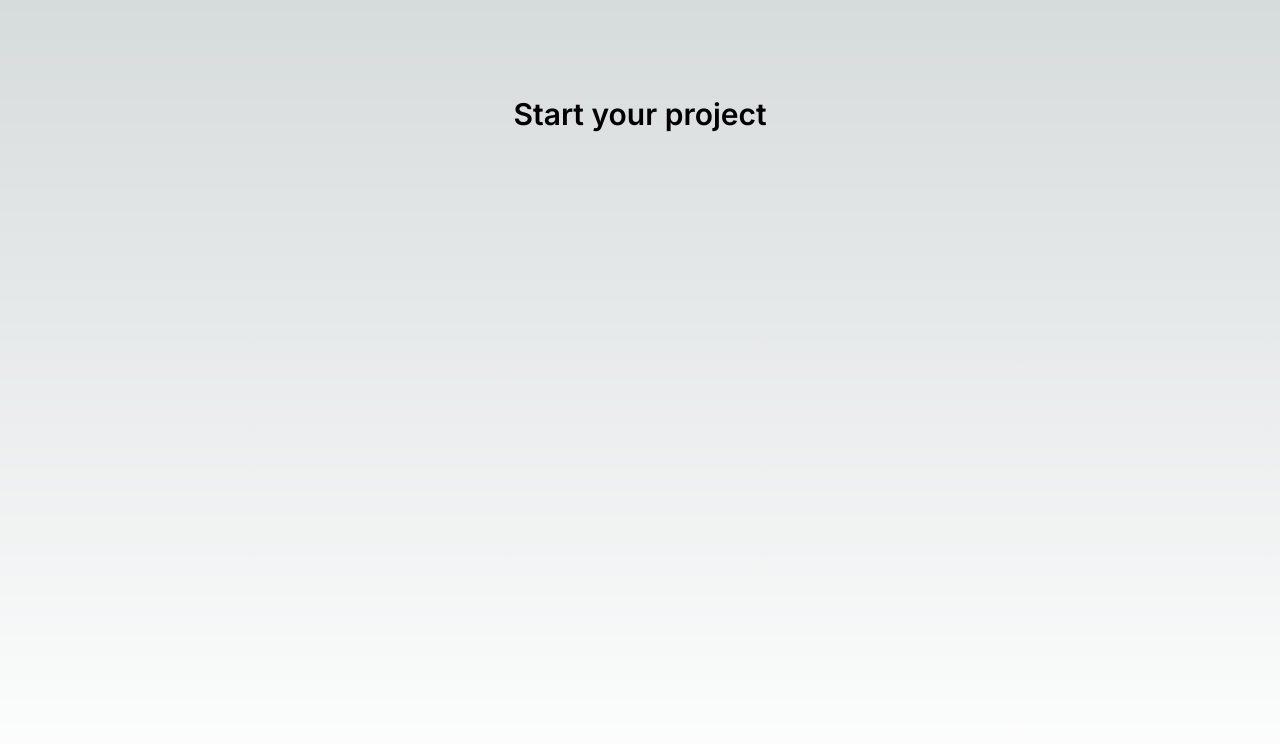
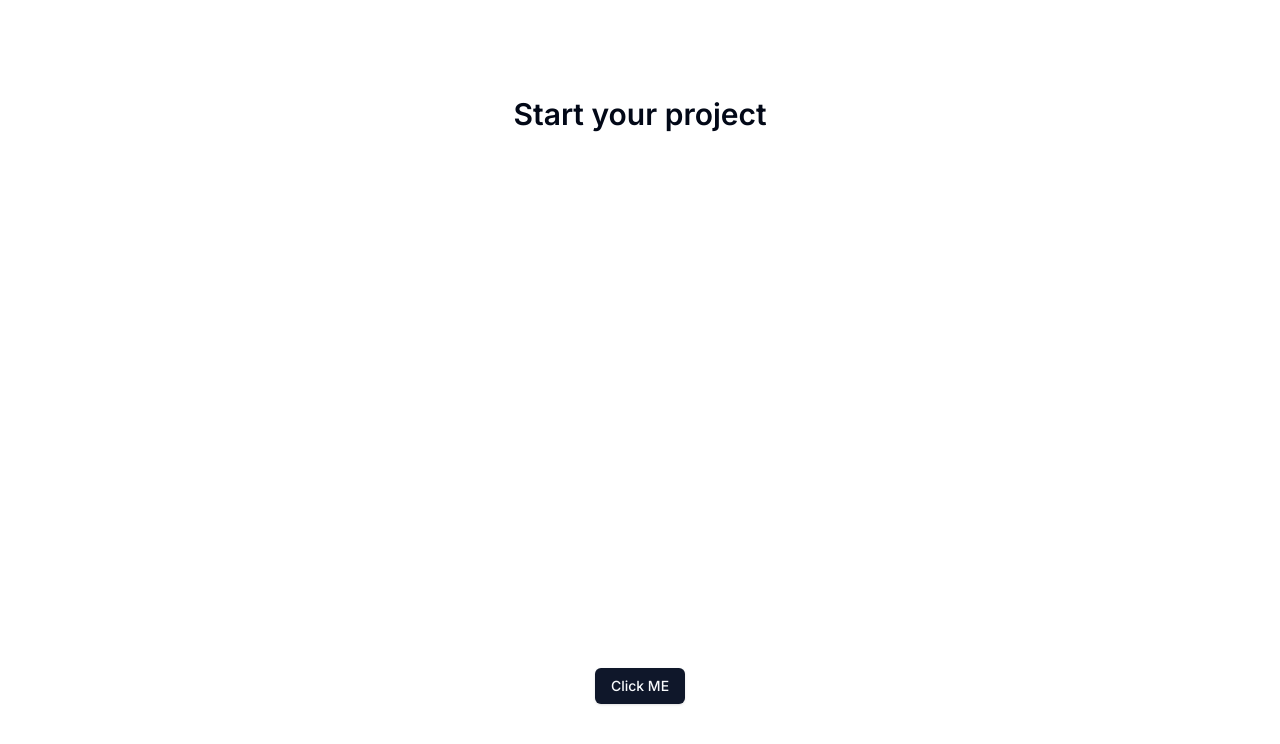
Before and after one commit to joyadeep/NextTs, a Next.js app: page / in a window 1280 px wide. Shown: the top 744 px of the page. Built offline with nearby package versions, Linux system fonts and the light colour scheme.

Commit message:
added shedcn ui

```diff
--- a/app/globals.css
+++ b/app/globals.css
@@ -2,26 +2,75 @@
 @tailwind components;
 @tailwind utilities;
 
-:root {
-  --foreground-rgb: 0, 0, 0;
-  --background-start-rgb: 214, 219, 220;
-  --background-end-rgb: 255, 255, 255;
-}
+@layer base {
+  :root {
+    --background: 0 0% 100%;
+    --foreground: 222.2 84% 4.9%;
 
-@media (prefers-color-scheme: dark) {
-  :root {
-    --foreground-rgb: 255, 255, 255;
-    --background-start-rgb: 0, 0, 0;
-    --background-end-rgb: 0, 0, 0;
+    --card: 0 0% 100%;
+    --card-foreground: 222.2 84% 4.9%;
+
+    --popover: 0 0% 100%;
+    --popover-foreground: 222.2 84% 4.9%;
+
+    --primary: 222.2 47.4% 11.2%;
+    --primary-foreground: 210 40% 98%;
+
+    --secondary: 210 40% 96.1%;
+    --secondary-foreground: 222.2 47.4% 11.2%;
+
+    --muted: 210 40% 96.1%;
+    --muted-foreground: 215.4 16.3% 46.9%;
+
+    --accent: 210 40% 96.1%;
+    --accent-foreground: 222.2 47.4% 11.2%;
+
+    --destructive: 0 84.2% 60.2%;
+    --destructive-foreground: 210 40% 98%;
+
+    --border: 214.3 31.8% 91.4%;
+    --input: 214.3 31.8% 91.4%;
+    --ring: 222.2 84% 4.9%;
+
+    --radius: 0.5rem;
+  }
+
+  .dark {
+    --background: 222.2 84% 4.9%;
+    --foreground: 210 40% 98%;
+
+    --card: 222.2 84% 4.9%;
+    --card-foreground: 210 40% 98%;
+
+    --popover: 222.2 84% 4.9%;
+    --popover-foreground: 210 40% 98%;
+
+    --primary: 210 40% 98%;
+    --primary-foreground: 222.2 47.4% 11.2%;
+
+    --secondary: 217.2 32.6% 17.5%;
+    --secondary-foreground: 210 40% 98%;
+
+    --muted: 217.2 32.6% 17.5%;
+    --muted-foreground: 215 20.2% 65.1%;
+
+    --accent: 217.2 32.6% 17.5%;
+    --accent-foreground: 210 40% 98%;
+
+    --destructive: 0 62.8% 30.6%;
+    --destructive-foreground: 210 40% 98%;
+
+    --border: 217.2 32.6% 17.5%;
+    --input: 217.2 32.6% 17.5%;
+    --ring: hsl(212.7,26.8%,83.9);
   }
 }
 
-body {
-  color: rgb(var(--foreground-rgb));
-  background: linear-gradient(
-      to bottom,
-      transparent,
-      rgb(var(--background-end-rgb))
-    )
-    rgb(var(--background-start-rgb));
+@layer base {
+  * {
+    @apply border-border;
+  }
+  body {
+    @apply bg-background text-foreground;
+  }
 }
--- a/app/page.tsx
+++ b/app/page.tsx
@@ -1,9 +1,11 @@
+import { Button } from '@/components/ui/button'
 import Image from 'next/image'
 
 export default function Home() {
   return (
     <main className="flex min-h-screen flex-col items-center justify-between p-24">
       <h1 className='text-3xl font-semibold'>Start your project</h1>
+      <Button>Click ME</Button>
     </main>
   )
 }
--- /dev/null
+++ b/components/ui/button.tsx
@@ -0,0 +1,57 @@
+import * as React from "react"
+import { Slot } from "@radix-ui/react-slot"
+import { cva, type VariantProps } from "class-variance-authority"
+
+import { cn } from "@/lib/utils"
+
+const buttonVariants = cva(
+  "inline-flex items-center justify-center rounded-md text-sm font-medium transition-colors focus-visible:outline-none focus-visible:ring-1 focus-visible:ring-ring disabled:pointer-events-none disabled:opacity-50",
+  {
+    variants: {
+      variant: {
+        default:
+          "bg-primary text-primary-foreground shadow hover:bg-primary/90",
+        destructive:
+          "bg-destructive text-destructive-foreground shadow-sm hover:bg-destructive/90",
+        outline:
+          "border border-input bg-transparent shadow-sm hover:bg-accent hover:text-accent-foreground",
+        secondary:
+          "bg-secondary text-secondary-foreground shadow-sm hover:bg-secondary/80",
+        ghost: "hover:bg-accent hover:text-accent-foreground",
+        link: "text-primary underline-offset-4 hover:underline",
+      },
+      size: {
+        default: "h-9 px-4 py-2",
+        sm: "h-8 rounded-md px-3 text-xs",
+        lg: "h-10 rounded-md px-8",
+        icon: "h-9 w-9",
+      },
+    },
+    defaultVariants: {
+      variant: "default",
+      size: "default",
+    },
+  }
+)
+
+export interface ButtonProps
+  extends React.ButtonHTMLAttributes<HTMLButtonElement>,
+    VariantProps<typeof buttonVariants> {
+  asChild?: boolean
+}
+
+const Button = React.forwardRef<HTMLButtonElement, ButtonProps>(
+  ({ className, variant, size, asChild = false, ...props }, ref) => {
+    const Comp = asChild ? Slot : "button"
+    return (
+      <Comp
+        className={cn(buttonVariants({ variant, size, className }))}
+        ref={ref}
+        {...props}
+      />
+    )
+  }
+)
+Button.displayName = "Button"
+
+export { Button, buttonVariants }
--- /dev/null
+++ b/lib/utils.ts
@@ -0,0 +1,6 @@
+import { type ClassValue, clsx } from "clsx"
+import { twMerge } from "tailwind-merge"
+
+export function cn(...inputs: ClassValue[]) {
+  return twMerge(clsx(inputs))
+}
--- a/package.json
+++ b/package.json
@@ -9,15 +9,21 @@
     "lint": "next lint"
   },
   "dependencies": {
+    "@radix-ui/react-icons": "^1.3.0",
+    "@radix-ui/react-slot": "^1.0.2",
     "@types/node": "20.3.1",
     "@types/react": "18.2.14",
     "@types/react-dom": "18.2.6",
     "autoprefixer": "10.4.14",
+    "class-variance-authority": "^0.7.0",
+    "clsx": "^2.0.0",
     "next": "13.4.7",
     "postcss": "8.4.24",
     "react": "18.2.0",
     "react-dom": "18.2.0",
+    "tailwind-merge": "^1.14.0",
     "tailwindcss": "3.3.2",
+    "tailwindcss-animate": "^1.0.6",
     "typescript": "5.1.3"
   }
 }
--- a/tailwind.config.js
+++ b/tailwind.config.js
@@ -1,18 +1,76 @@
 /** @type {import('tailwindcss').Config} */
 module.exports = {
+  darkMode: ["class"],
   content: [
-    './pages/**/*.{js,ts,jsx,tsx,mdx}',
-    './components/**/*.{js,ts,jsx,tsx,mdx}',
-    './app/**/*.{js,ts,jsx,tsx,mdx}',
-  ],
+    './pages/**/*.{ts,tsx}',
+    './components/**/*.{ts,tsx}',
+    './app/**/*.{ts,tsx}',
+    './src/**/*.{ts,tsx}',
+	],
   theme: {
+    container: {
+      center: true,
+      padding: "2rem",
+      screens: {
+        "2xl": "1400px",
+      },
+    },
     extend: {
-      backgroundImage: {
-        'gradient-radial': 'radial-gradient(var(--tw-gradient-stops))',
-        'gradient-conic':
-          'conic-gradient(from 180deg at 50% 50%, var(--tw-gradient-stops))',
+      colors: {
+        border: "hsl(var(--border))",
+        input: "hsl(var(--input))",
+        ring: "hsl(var(--ring))",
+        background: "hsl(var(--background))",
+        foreground: "hsl(var(--foreground))",
+        primary: {
+          DEFAULT: "hsl(var(--primary))",
+          foreground: "hsl(var(--primary-foreground))",
+        },
+        secondary: {
+          DEFAULT: "hsl(var(--secondary))",
+          foreground: "hsl(var(--secondary-foreground))",
+        },
+        destructive: {
+          DEFAULT: "hsl(var(--destructive))",
+          foreground: "hsl(var(--destructive-foreground))",
+        },
+        muted: {
+          DEFAULT: "hsl(var(--muted))",
+          foreground: "hsl(var(--muted-foreground))",
+        },
+        accent: {
+          DEFAULT: "hsl(var(--accent))",
+          foreground: "hsl(var(--accent-foreground))",
+        },
+        popover: {
+          DEFAULT: "hsl(var(--popover))",
+          foreground: "hsl(var(--popover-foreground))",
+        },
+        card: {
+          DEFAULT: "hsl(var(--card))",
+          foreground: "hsl(var(--card-foreground))",
+        },
+      },
+      borderRadius: {
+        lg: "var(--radius)",
+        md: "calc(var(--radius) - 2px)",
+        sm: "calc(var(--radius) - 4px)",
+      },
+      keyframes: {
+        "accordion-down": {
+          from: { height: 0 },
+          to: { height: "var(--radix-accordion-content-height)" },
+        },
+        "accordion-up": {
+          from: { height: "var(--radix-accordion-content-height)" },
+          to: { height: 0 },
+        },
+      },
+      animation: {
+        "accordion-down": "accordion-down 0.2s ease-out",
+        "accordion-up": "accordion-up 0.2s ease-out",
       },
     },
   },
-  plugins: [],
+  plugins: [require("tailwindcss-animate")],
 }
```
Also changed, not shown: components.json (added), 1 other file (tests, documents, lock files or other folders).
